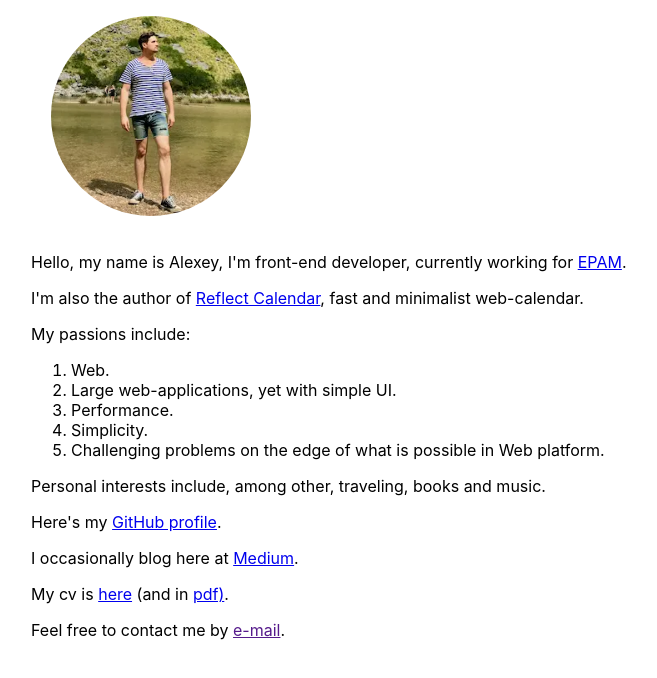
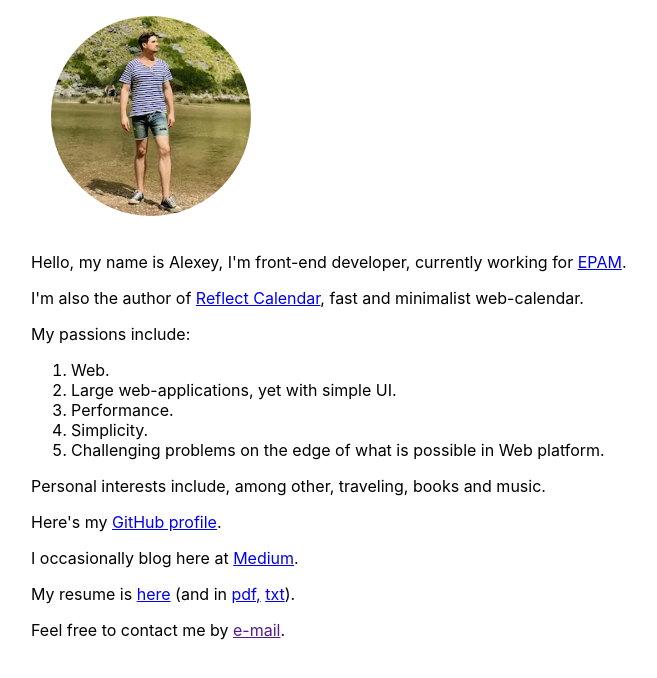
Before and after one commit to alexeykomov/alexeykomov.github.io, a website: page index.jade in a window 1280 px wide. Shown: the part 64-742 px from the top of the page, without its empty margins (309-966 px from the left). Drawn offline with nearby package versions, Linux system fonts and the light colour scheme; files that its build step writes are made by us from their sources.

Commit message:
edt: link to resume

```diff
--- a/index.jade
+++ b/index.jade
@@ -78,13 +78,19 @@ html(lang='en')
             .
         p
           span.
-            My cv is&nbsp;
-          a(href='https://alexeykomov.github.io/cv/cv').
+            My resume is&nbsp;
+          a(href='https://alexeykomov.github.io/resume/resume').
             here
           span.
             &nbsp;(and in&nbsp;
-          a(href='https://alexeykomov.github.io/cv/cv.pdf').
-            pdf)
+          a(href='https://alexeykomov.github.io/resume/resume.pdf').
+            pdf,
+          span.
+            &nbsp;
+          a(href='https://alexeykomov.github.io/resume/resume.txt').
+            txt
+          span.
+            )
           span.
             .
         p
```
Also changed, not shown: index.html.
